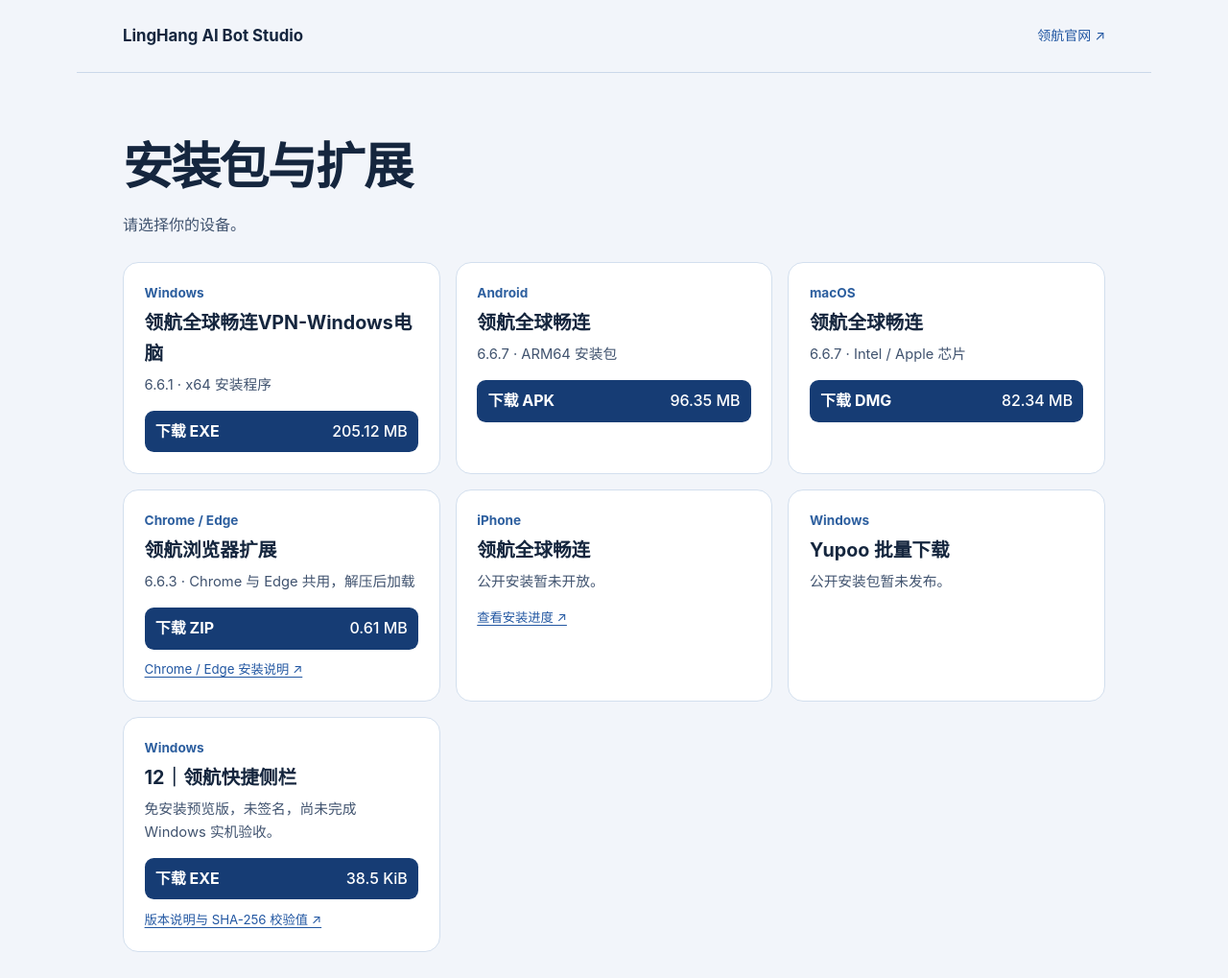
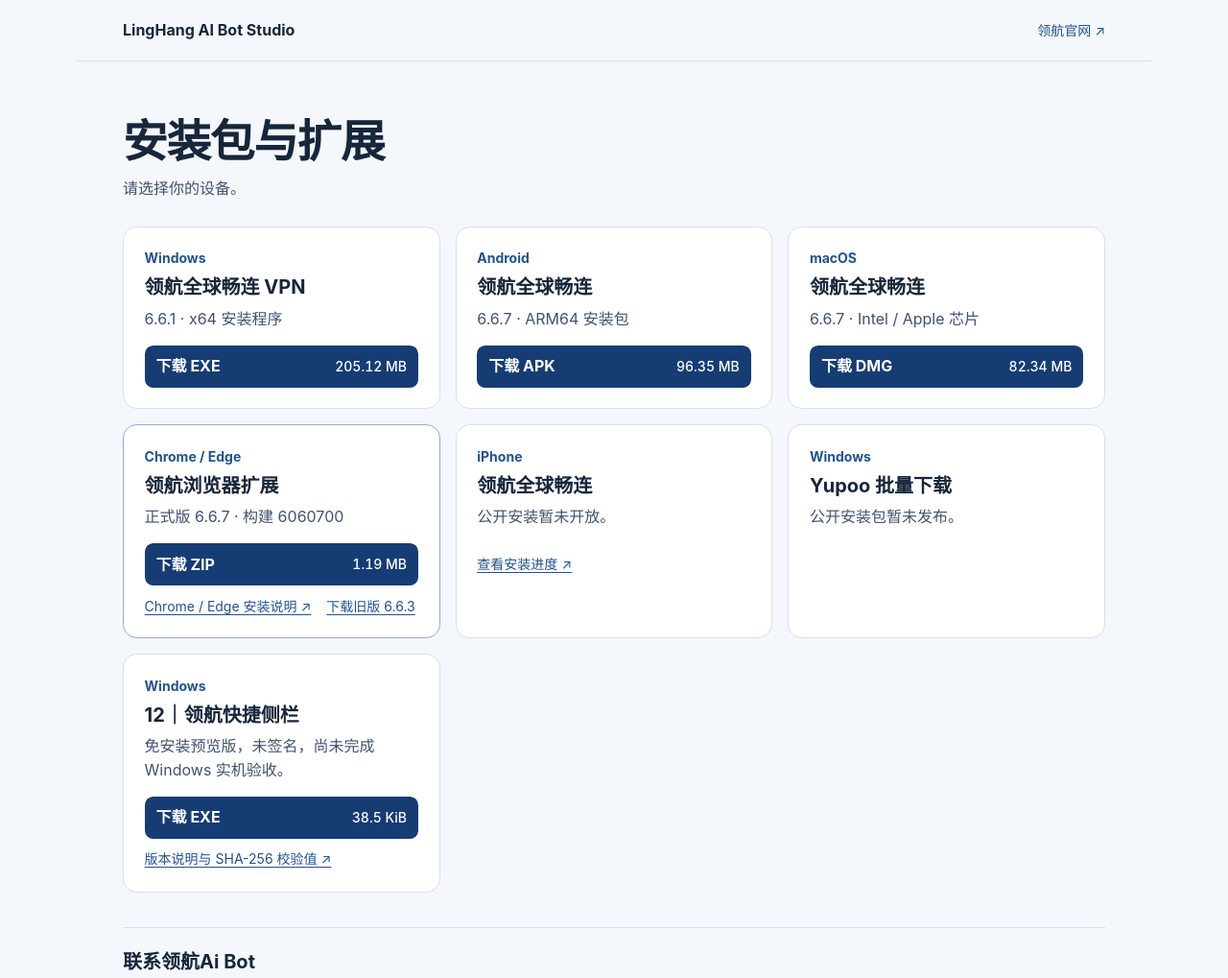
Before and after one commit to safaeaefasf/linghang-downloads, a plain HTML site: page index.html in a window 1280 px wide. Shown: the top 1019 px of the page at 96% size. Drawn offline with Linux system fonts and the light colour scheme.

Commit message:
Publish Linghang Chrome and Edge 6.6.7 and align download typography

```diff
--- a/index.html
+++ b/index.html
@@ -15,7 +15,7 @@
     <div class="downloads">
       <article>
         <p class="platform">Windows</p>
-        <h2>领航全球畅连VPN-Windows电脑</h2>
+        <h2>领航全球畅连 VPN</h2>
         <p>6.6.1 · x64 安装程序</p>
         <a class="download" href="https://github.com/safaeaefasf/linghang-downloads/releases/download/downloads-20261115/Linghang-Setup-6.6.1-win-x64.exe" data-asset="Linghang-Setup-6.6.1-win-x64.exe">下载 EXE <span>205.12 MB</span></a>
       </article>
@@ -31,12 +31,15 @@
         <p>6.6.7 · Intel / Apple 芯片</p>
         <a class="download" href="https://github.com/safaeaefasf/linghang-downloads/releases/download/macos-6.6.7-6060718/Linghang-6.6.7-macos-universal.dmg" data-asset="Linghang-6.6.7-macos-universal.dmg">下载 DMG <span>82.34 MB</span></a>
       </article>
-      <article>
+      <article class="browser-card">
         <p class="platform">Chrome / Edge</p>
         <h2>领航浏览器扩展</h2>
-        <p>6.6.3 · Chrome 与 Edge 共用，解压后加载</p>
-        <a class="download" href="https://github.com/safaeaefasf/linghang-downloads/releases/download/downloads-20261115/linghang-browser-6.6.3.zip" data-asset="linghang-browser-6.6.3.zip">下载 ZIP <span>0.61 MB</span></a>
-        <a class="secondary" href="https://www.linghang.world/downloads#web-launcher">Chrome / Edge 安装说明 ↗</a>
+        <p>正式版 6.6.7 · 构建 6060700</p>
+        <a class="download" href="https://github.com/safaeaefasf/linghang-downloads/releases/download/browser-6.6.7-6060700/linghang-browser-6.6.7.zip" data-asset="linghang-browser-6.6.7.zip">下载 ZIP <span>1.19 MB</span></a>
+        <div class="browser-links">
+          <a class="secondary" href="https://www.linghang.world/downloads#web-launcher">Chrome / Edge 安装说明 ↗</a>
+          <a class="secondary" href="https://github.com/safaeaefasf/linghang-downloads/releases/download/downloads-20261115/linghang-browser-6.6.3.zip" data-asset="linghang-browser-6.6.3.zip">下载旧版 6.6.3</a>
+        </div>
       </article>
       <article>
         <p class="platform">iPhone</p>
--- a/styles.css
+++ b/styles.css
@@ -1,35 +1,108 @@
 :root {
   color-scheme: light;
-  font-family: Inter, "Segoe UI", "Microsoft YaHei", sans-serif;
-  background: #f2f5fa;
-  color: #15263e;
-  line-height: 1.6;
+  font-family: Inter, "Segoe UI", "Microsoft YaHei", "PingFang SC", sans-serif;
+  font-size: 100%;
+  line-height: 1.55;
+  color: #16263b;
+  background: #f4f7fb;
+  --color-muted: #40536f;
+  --color-link: #215391;
+  --color-line: #d6e0ee;
+  --color-primary: #163c74;
+  --color-primary-hover: #22538d;
+  --text-small: .875rem;
+  --text-body: 1rem;
+  --text-card: 1.25rem;
+  --text-page: clamp(2rem, 1.63rem + 1.6vw, 3rem);
+  --gutter: clamp(1rem, 4vw, 3rem);
 }
-* { box-sizing: border-box; }
-body { margin: 0; }
-a { color: #2257a2; text-underline-offset: .2em; }
-a:focus-visible { outline: 3px solid #3685d8; outline-offset: 4px; }
-.top, main, footer { max-width: 1120px; margin: auto; padding-inline: clamp(1rem, 4vw, 3rem); }
-.top { display: flex; align-items: center; justify-content: space-between; min-height: 76px; border-bottom: 1px solid #cbd8e9; }
-.top a { font-size: .875rem; text-decoration: none; }
-.top .brand { color: inherit; font-weight: 750; font-size: 1.05rem; }
-main { padding-block: clamp(1.5rem, 5vw, 3.5rem); }
-h1 { margin: 0; font-size: clamp(1.9rem, 5vw, 3.25rem); letter-spacing: -.035em; }
-.intro { margin: .4rem 0 1.6rem; color: #40536f; }
-.downloads { display: grid; grid-template-columns: repeat(auto-fit, minmax(min(100%, 290px), 1fr)); gap: 1rem; align-items: stretch; }
-article { background: #fff; border: 1px solid #d3dfee; border-radius: 1rem; padding: 1.35rem; min-width: 0; }
-.platform { margin: 0 0 .25rem; color: #2d5f9f; font-size: .85rem; font-weight: 720; }
-h2 { margin: 0; font-size: 1.23rem; }
-article p:not(.platform) { color: #40536f; font-size: .92rem; margin: .35rem 0 .9rem; }
-.download { display: flex; justify-content: space-between; gap: .75rem; border-radius: .58rem; background: #163c74; color: white; font-weight: 675; text-decoration: none; padding: .56rem .7rem; }
-.download:hover { background: #215392; }
-.download span { font-weight: 480; white-space: nowrap; }
-.secondary { margin-top: .65rem; font-size: .83rem; }
-.secondary { display: block; }
-footer { border-top: 1px solid #cbd8e9; padding-block: 1.1rem 1.6rem; font-size: .875rem; }
 
-.contact { border-top: 1px solid #cbd8e9; margin-top: 2.4rem; padding-top: 1.4rem; }
+*, *::before, *::after { box-sizing: border-box; }
+body { margin: 0; font-size: var(--text-body); }
+a { color: var(--color-link); text-underline-offset: .2em; }
+a:focus-visible { outline: 3px solid #1768ba; outline-offset: 4px; }
+
+.top, main, footer {
+  width: min(100%, 70rem);
+  margin-inline: auto;
+  padding-inline: var(--gutter);
+}
+
+.top {
+  display: flex;
+  align-items: center;
+  justify-content: space-between;
+  flex-wrap: wrap;
+  gap: .5rem 1rem;
+  min-block-size: 4rem;
+  padding-block: .75rem;
+  border-bottom: 1px solid var(--color-line);
+}
+.top a { font-size: var(--text-small); text-decoration: none; }
+.top a:hover { text-decoration: underline; }
+.top .brand { color: inherit; font-size: var(--text-body); font-weight: 700; }
+
+main { padding-block: clamp(1.75rem, 5vw, 3.5rem); }
+h1 {
+  margin: 0;
+  font-size: var(--text-page);
+  font-weight: 750;
+  letter-spacing: -.025em;
+  line-height: 1.16;
+}
+.intro { margin: .65rem 0 1.65rem; color: var(--color-muted); }
+.downloads { display: grid; grid-template-columns: minmax(0, 1fr); gap: 1rem; }
+
+.downloads > article {
+  min-width: 0;
+  padding: clamp(1rem, 2.4vw, 1.35rem);
+  border: 1px solid var(--color-line);
+  border-radius: .9rem;
+  background: #fff;
+}
+.downloads .browser-card { border-color: #91add0; }
+.platform {
+  margin: 0 0 .4rem;
+  color: var(--color-link);
+  font-size: var(--text-small);
+  font-weight: 700;
+}
+h2 { margin: 0; font-size: var(--text-card); font-weight: 700; line-height: 1.35; }
+article p:not(.platform) { margin: .4rem 0 .95rem; color: var(--color-muted); overflow-wrap: anywhere; }
+
+.download {
+  display: flex;
+  justify-content: space-between;
+  align-items: center;
+  gap: .65rem;
+  min-block-size: 2.75rem;
+  padding: .5rem .75rem;
+  border-radius: .55rem;
+  background: var(--color-primary);
+  color: #fff;
+  font-weight: 700;
+  text-decoration: none;
+}
+.download:hover { background: var(--color-primary-hover); }
+.download span { flex: none; font-size: var(--text-small); font-weight: 500; font-variant-numeric: tabular-nums; }
+.secondary { display: inline-block; margin-top: .65rem; font-size: var(--text-small); overflow-wrap: anywhere; }
+.browser-links { display: flex; flex-wrap: wrap; column-gap: 1rem; }
+
+.contact { border-top: 1px solid var(--color-line); margin-top: 2.25rem; padding-top: 1.4rem; }
 .contact address { font-style: normal; }
-.contact dl { display: grid; grid-template-columns: repeat(auto-fit, minmax(min(100%, 215px), 1fr)); gap: 1rem; margin: .8rem 0 0; }
-.contact dt { color: #40536f; font-size: .82rem; }
+.contact dl {
+  display: grid;
+  grid-template-columns: repeat(auto-fit, minmax(min(100%, 12rem), 1fr));
+  gap: .9rem 1rem;
+  margin: .8rem 0 0;
+}
+.contact dt { color: var(--color-muted); font-size: var(--text-small); }
 .contact dd { margin: .2rem 0 0; overflow-wrap: anywhere; }
+footer { border-top: 1px solid var(--color-line); padding-block: 1.1rem 1.6rem; font-size: var(--text-small); }
+
+@media (min-width: 40rem) {
+  .downloads { grid-template-columns: repeat(2, minmax(0, 1fr)); }
+}
+@media (min-width: 59rem) {
+  .downloads { grid-template-columns: repeat(3, minmax(0, 1fr)); }
+}
```
